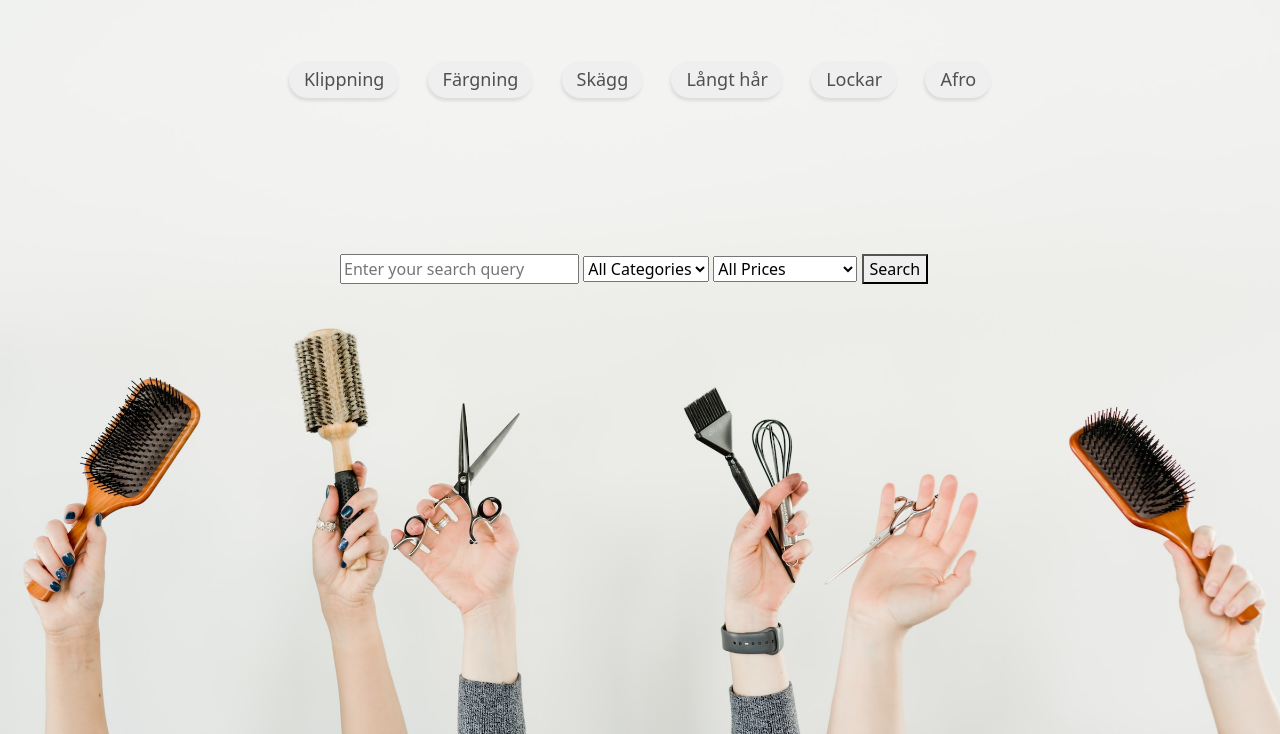
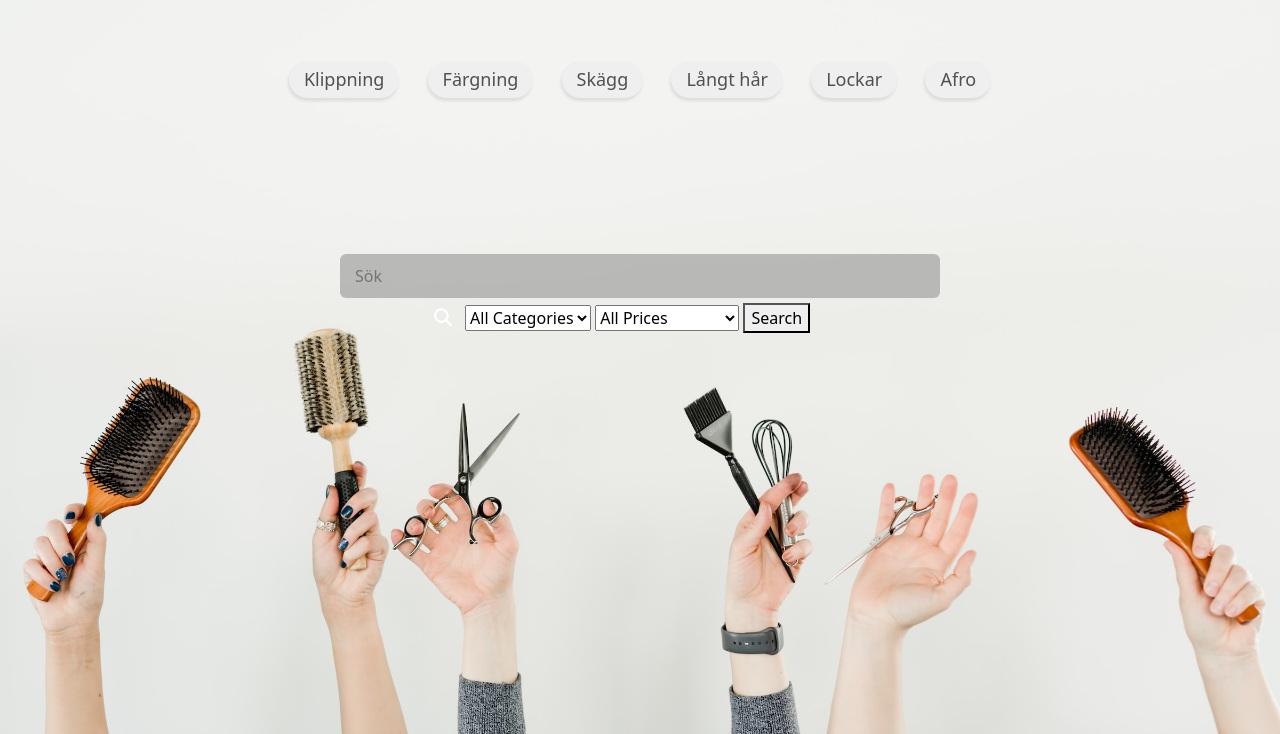
Before and after one commit to danielmoradi1/HairFind, a Flask app: page / in a window 1280 px wide. Shown: the part 92-826 px from the top of the page. Run offline with Flask 3, Linux system fonts and the light colour scheme; data that the repository does not hold is empty; some libraries are stand-ins or nearby versions.

Commit message:
form i home.html
Redigerade formen i home template

```diff
--- a/templates/home.html
+++ b/templates/home.html
@@ -43,7 +43,8 @@
 
                 <div class="search-box">
                     <form action="/search" method="GET">
-                        <input type="text" name="query" placeholder="Enter your search query">
+                        <input class="search-input" type="text" placeholder="Sök">
+                        <button class="search-btn"><i class="fas fa-search"></i></button>
                         <select name="category">
                             <option value="">All Categories</option>
                             <option value="category1">Afro</option>
```
Also changed, not shown: templates/results.html (+3 -5 lines).
